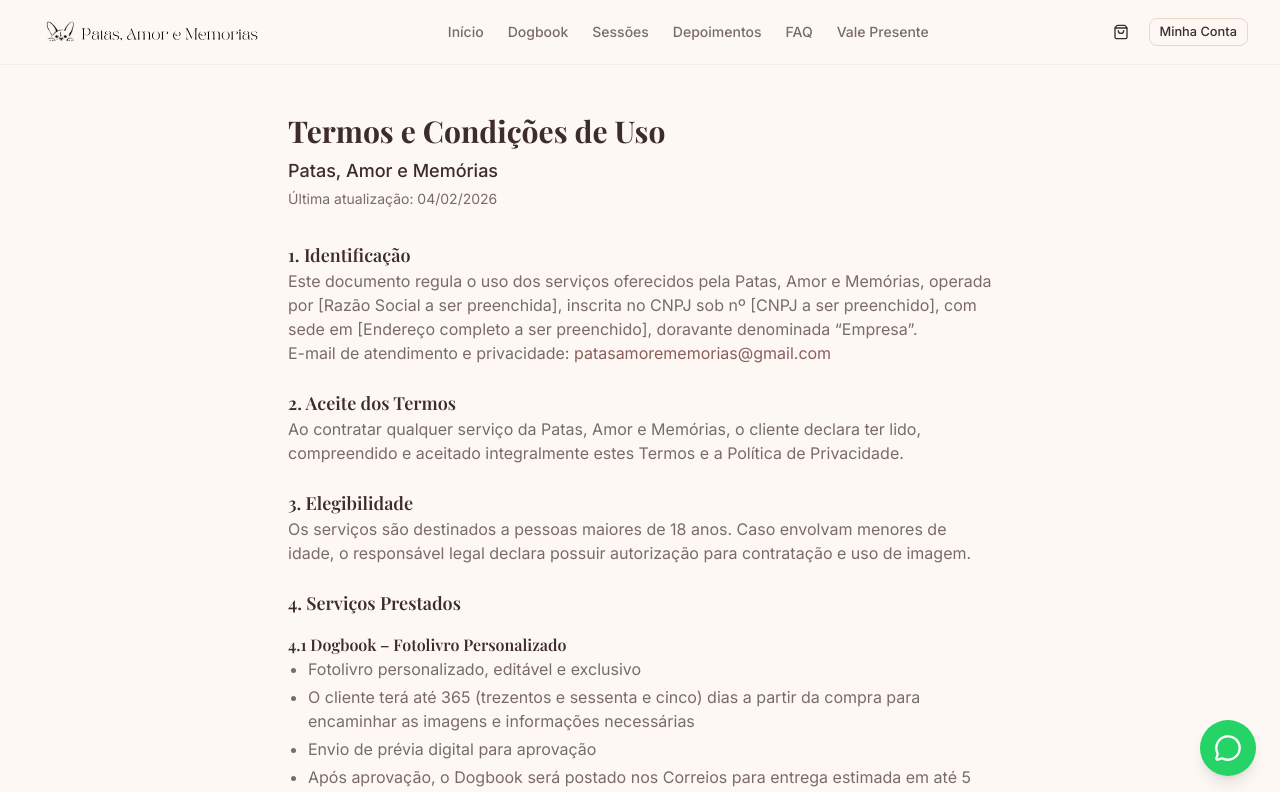
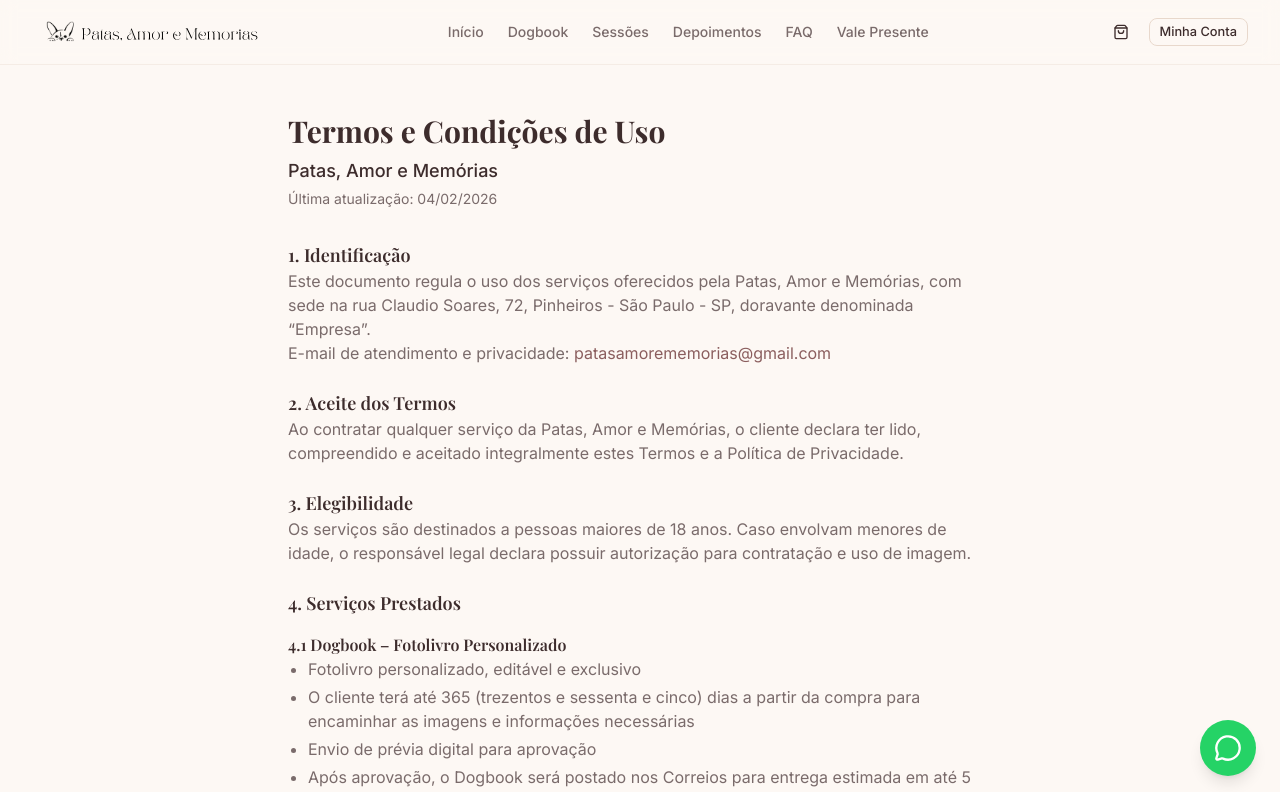
Before and after one commit to ricardowafae/pam, a Next.js app: page /termos in a window 1280 px wide. Shown: the top 792 px of the page. Built offline with nearby package versions, Linux system fonts and the light colour scheme; a web font is replaced by a local one.

Commit message:
update: preencher dados da empresa na página de termos
Co-Authored-By: Claude Opus 4.6 <noreply@anthropic.com>

```diff
--- a/src/app/(website)/termos/page.tsx
+++ b/src/app/(website)/termos/page.tsx
@@ -27,9 +27,8 @@ export default function TermosPage() {
             </h2>
             <p>
               Este documento regula o uso dos serviços oferecidos pela Patas,
-              Amor e Memórias, operada por [Razão Social a ser preenchida],
-              inscrita no CNPJ sob nº [CNPJ a ser preenchido], com sede em
-              [Endereço completo a ser preenchido], doravante denominada
+              Amor e Memórias, com sede na rua Claudio Soares, 72, Pinheiros
+              - São Paulo - SP, doravante denominada
               &ldquo;Empresa&rdquo;.
             </p>
             <p>
```
